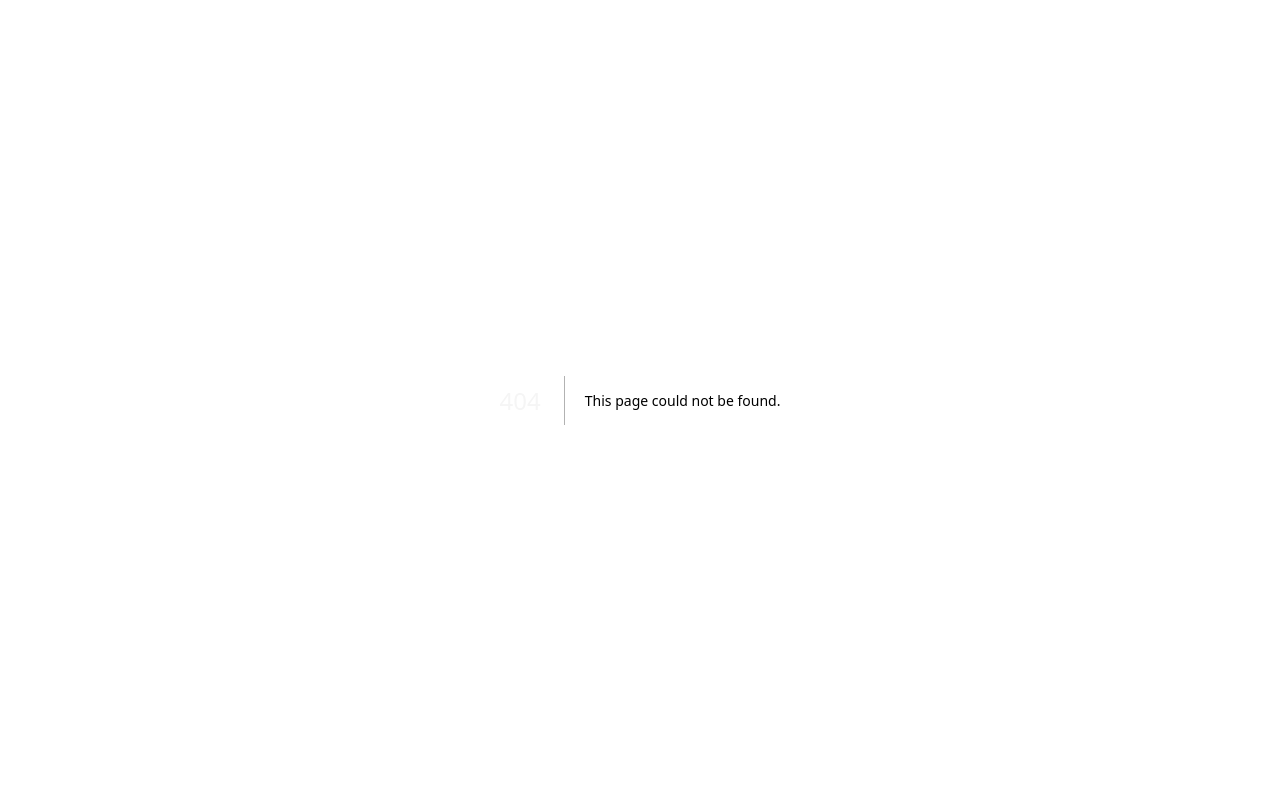
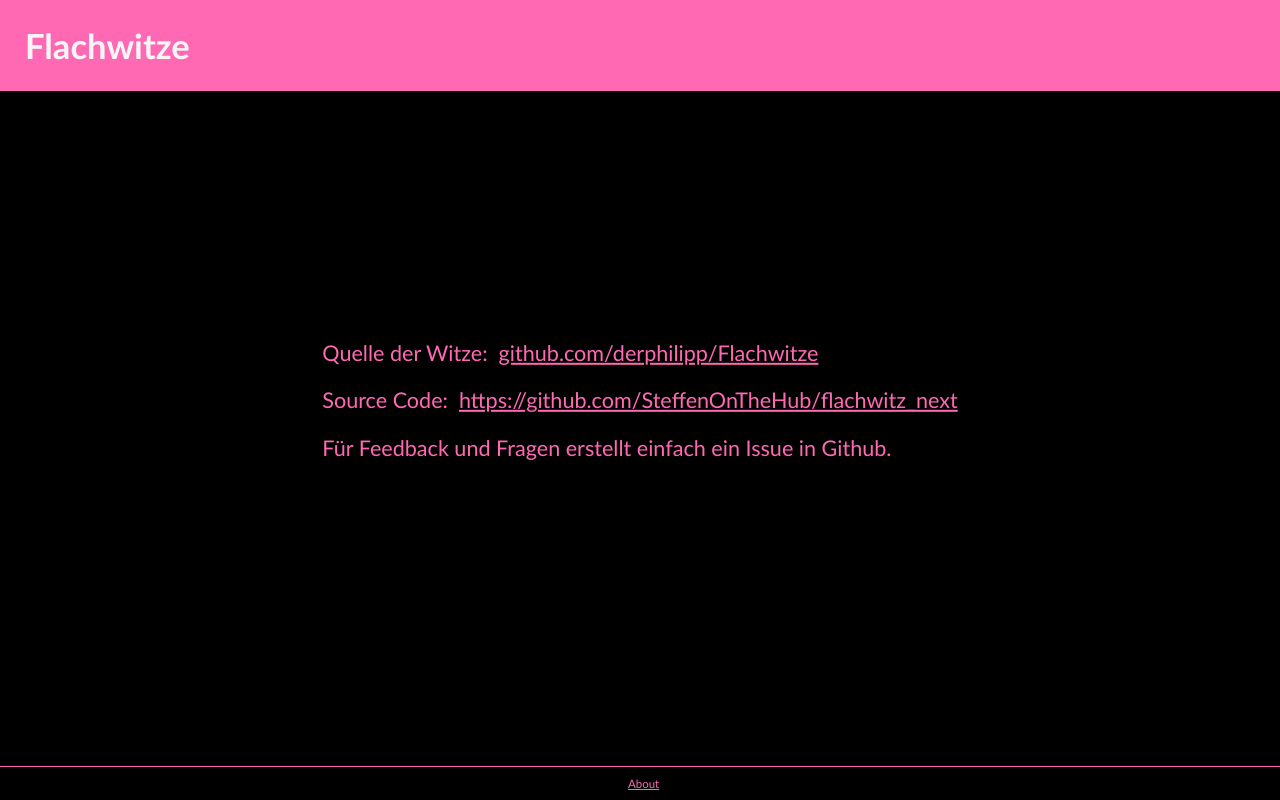
Before and after one commit to SteffenOnTheHub/flachwitz_next, a Next.js app: page /about in a window 1280 px wide. Before the commit this address had no page. Built offline with nearby package versions, Linux system fonts and the light colour scheme.

Commit message:
added about page

```diff
--- a/components/footer.tsx
+++ b/components/footer.tsx
@@ -1,19 +1,30 @@
+import Link from 'next/link'
+
 function FooterComponent() {
 	return (
         <footer id="footer">
+
+        <Link href="/about">About</Link>
+
+        {/*
         <div id="quelle">
             Quelle:
             <a href="https://github.com/derphilipp/Flachwitze">
-            {/* <ion-icon name="logo-github"></ion-icon> */}
+
             github.com/derphilipp/Flachwitze
             </a>
 
         </div>
+        */}
+        {/*
         <div id="copyright">
             Copyright &copy;
             {new Date().getFullYear()} Flachwitze
         </div>
+        */}
+
         </footer>
+
 	)
 }
 export default FooterComponent
--- /dev/null
+++ b/pages/about.tsx
@@ -0,0 +1,35 @@
+import Layout from '../components/layout';
+
+export default function About() {
+
+    return (
+      <Layout>
+
+
+        <div id="about">
+            <p>
+
+                Quelle der Witze: &nbsp;
+                <a href="https://github.com/derphilipp/Flachwitze">
+                {/* <ion-icon name="logo-github"></ion-icon> */}
+                github.com/derphilipp/Flachwitze
+                </a>
+            </p>
+
+            <p>
+                Source Code: &nbsp;
+                <a href="https://github.com/derphilipp/Flachwitze">
+                {/* <ion-icon name="logo-github"></ion-icon> */}
+                https://github.com/SteffenOnTheHub/flachwitz_next
+                </a>
+            </p>
+
+            <p>
+                Für Feedback und Fragen erstellt einfach ein Issue in Github.
+            </p>
+
+        </div>
+
+      </Layout>
+    );
+  }
--- a/styles/globals.css
+++ b/styles/globals.css
@@ -106,7 +106,13 @@ h1 {
     color: var(--highlight);
 
     display: flex;
-    justify-content: space-between;
+    justify-content: center;
+}
+
+#about {
+  font-size: 1.5em;
+  background-color: var(--background);
+  color: var(--highlight);
 }
 
 a {
```
